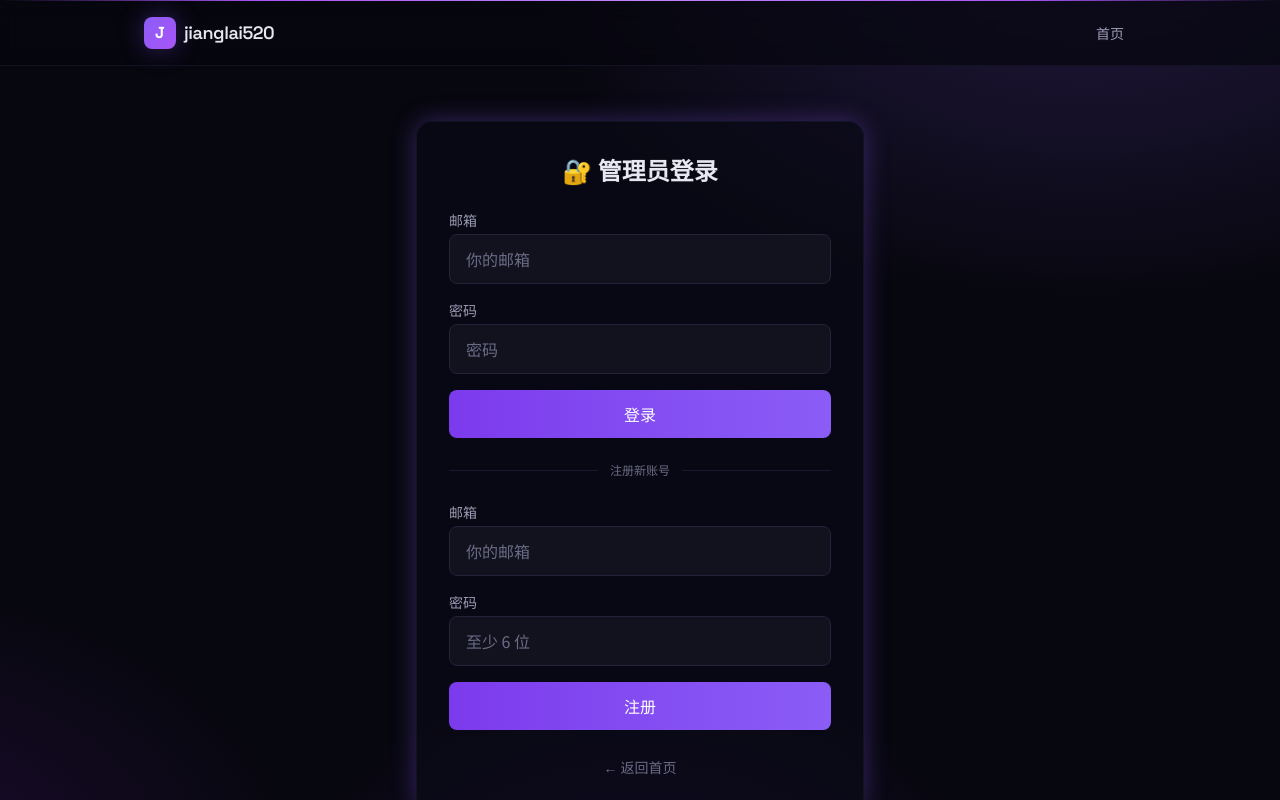
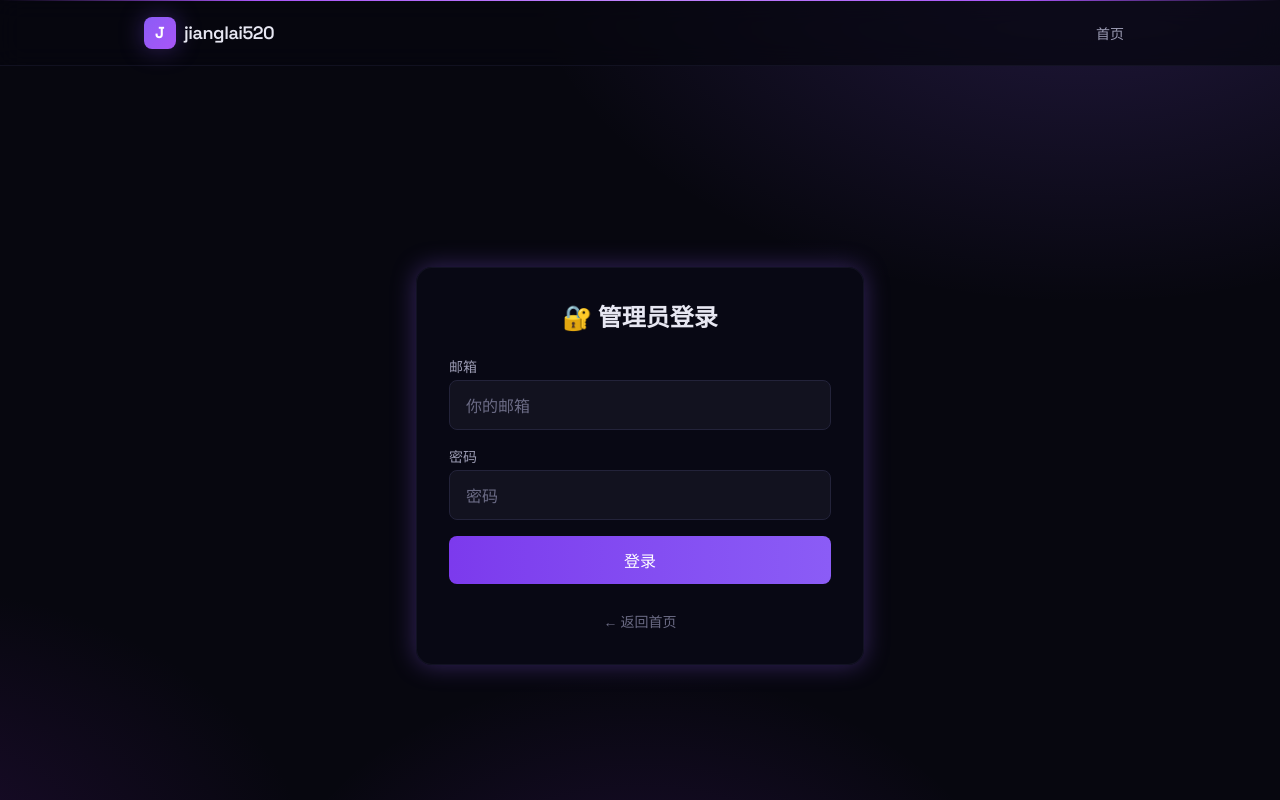
Before and after one commit to jianglai520/my-blog, a Next.js app: page /login in a window 1280 px wide. Shown: the top 800 px of the page. Built offline with nearby package versions, Linux system fonts and the light colour scheme.

Commit message:
refactor: 登录页移除注册表单（单管理员模式）

```diff
--- a/app/login/page.tsx
+++ b/app/login/page.tsx
@@ -2,7 +2,7 @@
 
 import { useActionState } from "react";
 import Link from "next/link";
-import { login, signup, type AuthState } from "@/app/actions/auth";
+import { login, type AuthState } from "@/app/actions/auth";
 
 const inputCls =
   "w-full rounded-lg border border-ink-600 bg-ink-800 px-4 py-3 text-fg placeholder:text-fg-faint focus:outline-none focus:ring-2 focus:ring-brand-500";
@@ -12,10 +12,6 @@ const initialState: AuthState = { message: "", success: false };
 export default function LoginPage() {
   const [loginState, loginAction, loginPending] = useActionState<AuthState, FormData>(
     login,
-    initialState
-  );
-  const [signupState, signupAction, signupPending] = useActionState<AuthState, FormData>(
-    signup,
     initialState
   );
 
@@ -71,59 +67,6 @@ export default function LoginPage() {
           )}
         </form>
 
-        {/* ===== 分隔 + 注册表单 ===== */}
-        <div className="my-6 flex items-center gap-3 text-xs text-fg-faint">
-          <span className="h-px flex-1 bg-ink-700" />
-          注册新账号
-          <span className="h-px flex-1 bg-ink-700" />
-        </div>
-
-        <form action={signupAction} className="space-y-4">
-          <div>
-            <label htmlFor="signup-email" className="mb-1 block text-sm text-fg-muted">
-              邮箱
-            </label>
-            <input
-              id="signup-email"
-              name="email"
-              type="email"
-              placeholder="你的邮箱"
-              className={inputCls}
-            />
-          </div>
-
-          <div>
-            <label htmlFor="signup-password" className="mb-1 block text-sm text-fg-muted">
-              密码
-            </label>
-            <input
-              id="signup-password"
-              name="password"
-              type="password"
-              placeholder="至少 6 位"
-              className={inputCls}
-            />
-          </div>
-
-          <button
-            type="submit"
-            disabled={signupPending}
-            className="w-full rounded-lg bg-gradient-to-r from-brand-600 to-brand-500 py-3 font-medium text-white transition-colors hover:from-brand-500 hover:to-glow-400 disabled:bg-ink-600"
-          >
-            {signupPending ? "注册中..." : "注册"}
-          </button>
-
-          {signupState.message && (
-            <p
-              className={`text-center text-sm ${
-                signupState.success ? "text-emerald-400" : "text-red-400"
-              }`}
-            >
-              {signupState.message}
-            </p>
-          )}
-        </form>
-
         <div className="mt-6 text-center">
           <Link href="/" className="text-sm text-fg-faint transition-colors hover:text-brand-300">
             ← 返回首页
```
